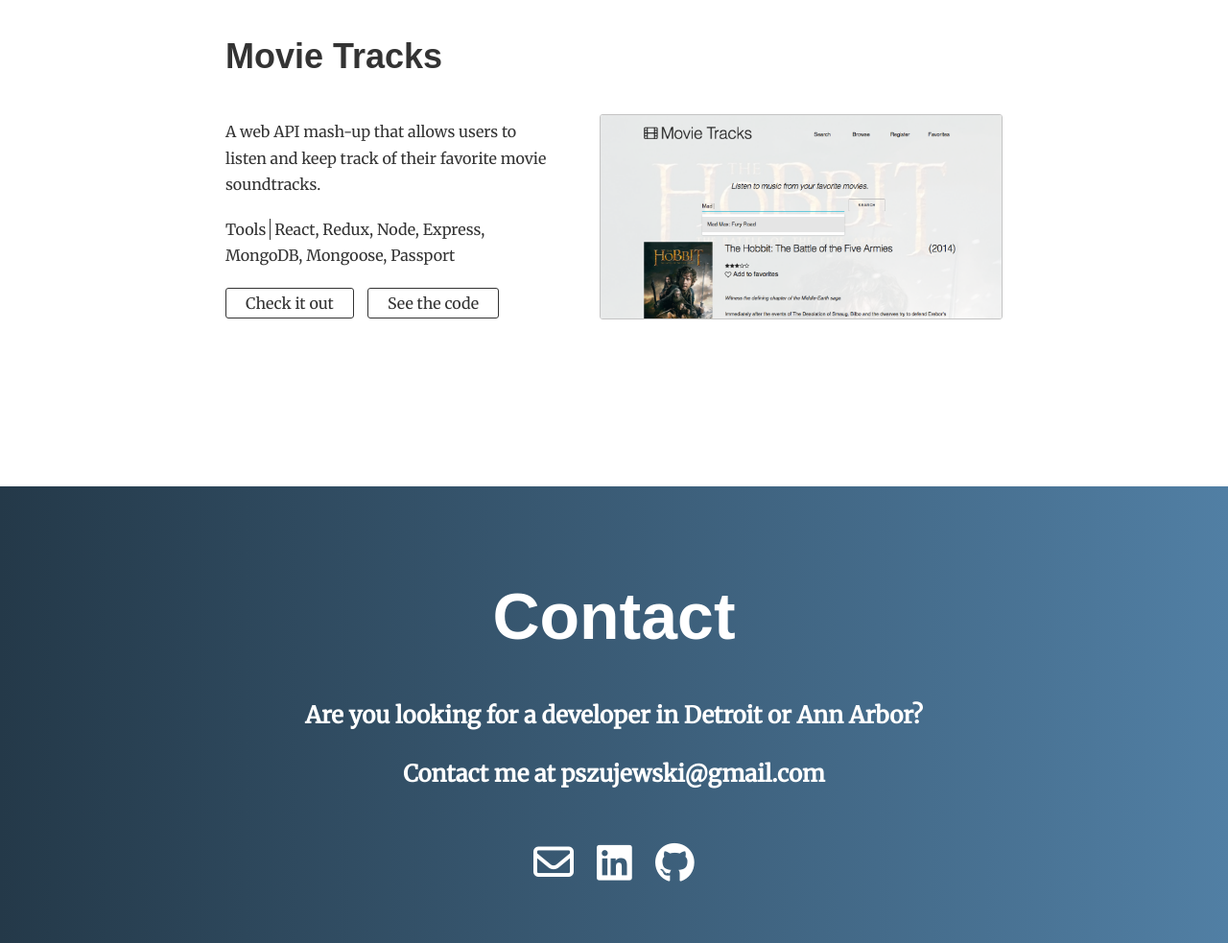
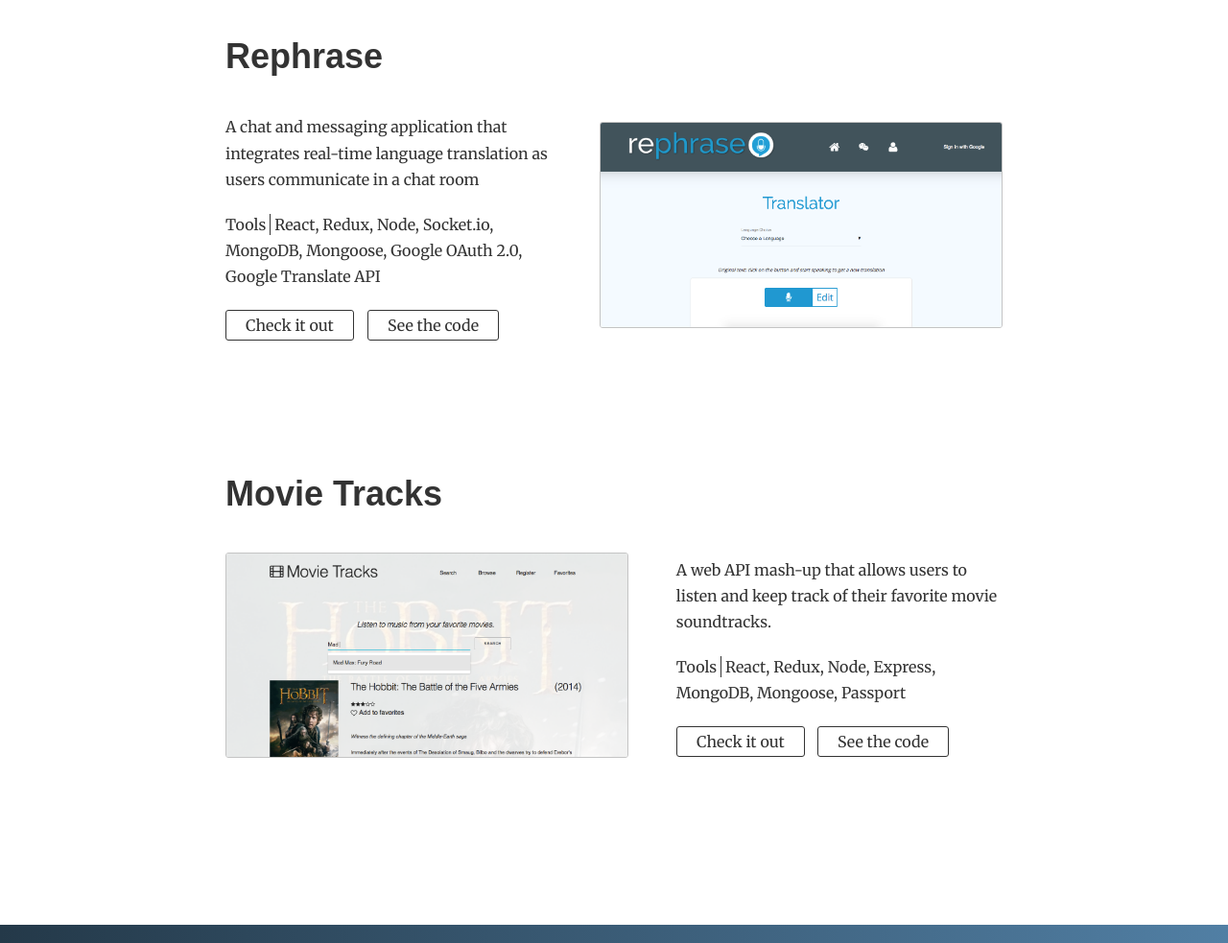
Before and after one commit to pszujewski/portfolio, a plain HTML site: page index.html in a window 1280 px wide. Shown: the part 2540-3523 px from the top of the page at 96% size. Drawn offline with nearby package versions, Linux system fonts and the light colour scheme; some packages are replaced by stand-ins of ours; a script that the page names is missing; a web font is replaced by a local one.

Commit message:
Added rephrase project

```diff
--- a/index.html
+++ b/index.html
@@ -86,7 +86,7 @@
 
           <section class='project d3' role='project-2'>
               <h2>Polyglot Nation</h2>
-              <div class='project-wrap'>
+              <div class='project-wrap reverse'>
                 <div>
                   <div class='project-image-wrap'>
                     <a href="https://pszujewski.github.io/d3-language-diversity/" class='project-image-anchor'>
@@ -109,8 +109,38 @@
           </section>
 
           <section class='project' role='project-3'>
+              <h2>Rephrase</h2>
+              <div class='project-wrap'>
+                <div class='description'>
+                  <div class="description-content-wrap">
+                    <p>
+                     A chat and messaging application that integrates real-time language translation as users communicate in a chat room
+                    </p>
+                    <p><span class='tool-wrap'>Tools</span> React, Redux, Node, Socket.io, MongoDB, Mongoose, Google OAuth 2.0, Google Translate API</p>
+                    <a class="hvr-rotate" href="https://rephrase-it.herokuapp.com/">Check it out</a>
+                    <a class="hvr-rotate" href="https://github.com/pszujewski/rephrase-v2.0.0">See the code</a>
+                  </div>
+                </div>
+                <div>
+                  <div class='project-image-wrap'>
+                    <a href="https://rephrase-it.herokuapp.com/" class='project-image-anchor'>
+                      <img src="assets/rephrase.png" alt="Rephrase" />
+                    </a>
+                  </div>
+                </div>
+              </div>
+          </section>
+
+          <section class='project' role='project-4'>
               <h2>Movie Tracks</h2>
-              <div class='project-wrap'>
+              <div class='project-wrap reverse'>
+                <div>
+                  <div class='project-image-wrap'>
+                    <a href="https://movietracks.herokuapp.com/" class='project-image-anchor'>
+                      <img src="assets/movie-tracks.png" alt="Movie-Tracks" />
+                    </a>
+                  </div>
+                </div>
                 <div class='description'>
                   <div class="description-content-wrap">
                     <p>
@@ -120,13 +150,6 @@
                     <p><span class='tool-wrap'>Tools</span> React, Redux, Node, Express, MongoDB, Mongoose, Passport</p>
                     <a class="hvr-rotate" href="https://movietracks.herokuapp.com/">Check it out</a>
                     <a class="hvr-rotate" href="https://github.com/pszujewski/movie-tracks-fullstack">See the code</a>
-                  </div>
-                </div>
-                <div>
-                  <div class='project-image-wrap'>
-                    <a href="https://movietracks.herokuapp.com/" class='project-image-anchor'>
-                      <img src="assets/movie-tracks.png" alt="Movie-Tracks" />
-                    </a>
                   </div>
                 </div>
               </div>
--- a/main.css
+++ b/main.css
@@ -140,7 +140,7 @@ p {
   flex-wrap: wrap;
 }
 
-.d3 .project-wrap {
+.reverse {
   flex-wrap: wrap-reverse;
 }
 
```
